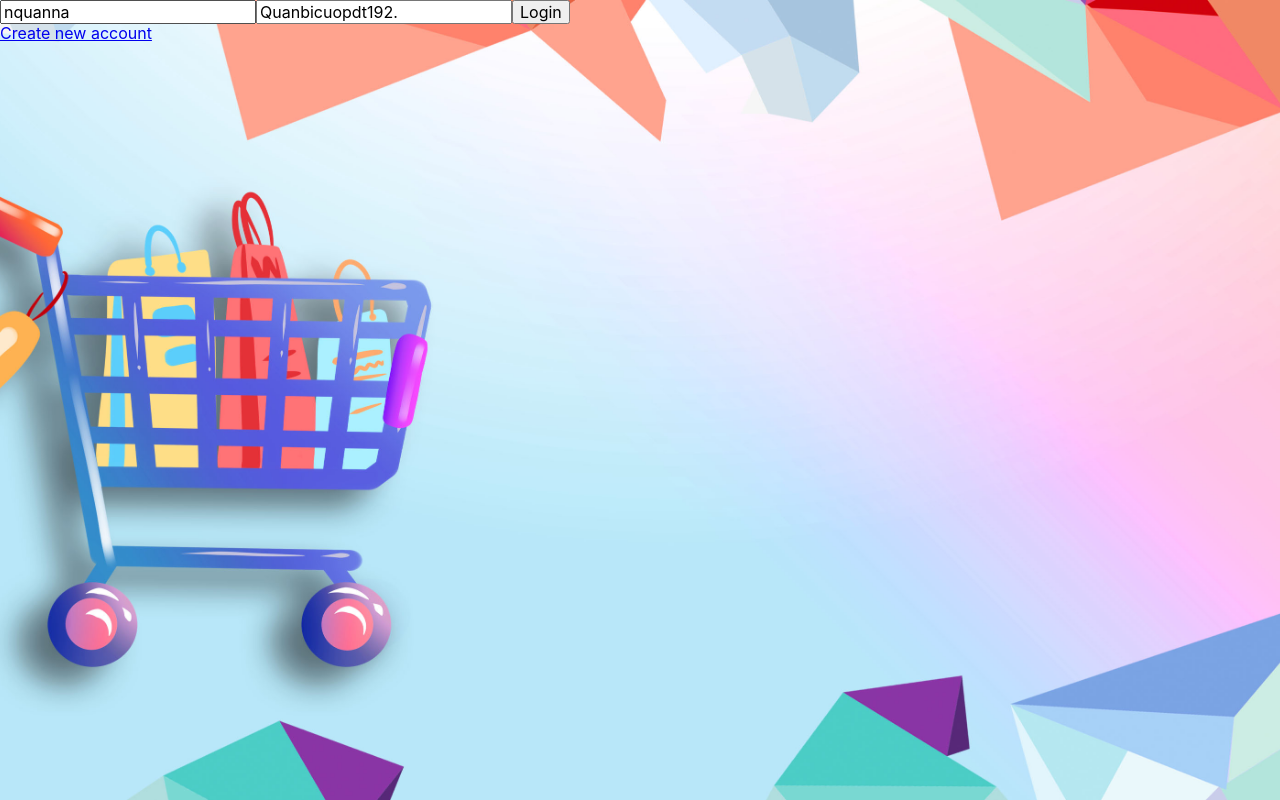
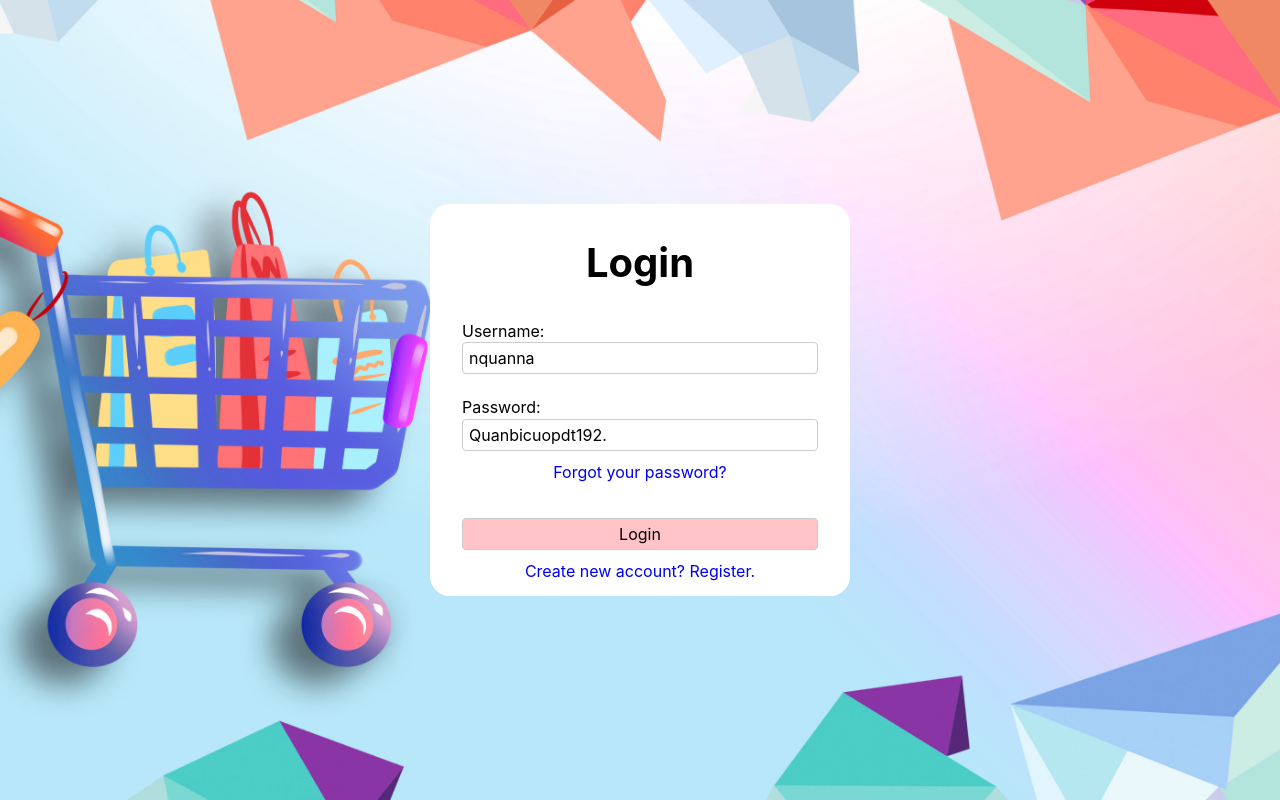
Before and after one commit to nquanna/firstapp, a React (Create React App) app in the folder client/: page /login in a window 1280 px wide. Built offline with nearby package versions, Linux system fonts and the light colour scheme.

Commit message:
scss for auth page - done, well

```diff
--- a/client/src/App.js
+++ b/client/src/App.js
@@ -1,5 +1,6 @@
+import { BrowserRouter as Router, Routes, Route } from "react-router-dom";
+
 import GlobalStyle from "~/components/GlobalStyle";
-import { BrowserRouter as Router, Routes, Route } from "react-router-dom";
 
 import { publicRoutes } from "~/routes";
 
--- /dev/null
+++ b/client/src/components/AuthForm/AuthForm.module.scss
@@ -0,0 +1,73 @@
+:root {
+  --form-group-margin-top: 12px;
+}
+
+.form {
+  display: flex;
+  flex-direction: column;
+  width: 420px;
+  padding: 16px 32px;
+  border-radius: 20px;
+  background-color: white;
+
+  .title {
+    margin-top: 20px;
+    font-size: 2.5rem;
+    font-weight: 700;
+    text-align: center;
+  }
+
+  &-group {
+    display: flex;
+    flex-direction: column;
+  }
+
+  &-group.form-group-username {
+    margin-top: calc(var(--form-group-margin-top) * 3);
+  }
+
+  &-group.form-group-password,
+  &-group.form-group-confirm-password {
+    margin-top: calc(var(--form-group-margin-top) * 2);
+  }
+
+  input {
+    margin-top: 2px;
+    padding: 6px;
+    border: solid 1px #ccc;
+    border-radius: 4px;
+    outline: none;
+  }
+
+  a {
+    margin-top: var(--form-group-margin-top);
+    text-align: center;
+    text-decoration: none;
+  }
+
+  input[type="submit"] {
+    margin-top: calc(var(--form-group-margin-top) * 3);
+    background-color: rgb(255, 195, 200);
+    cursor: pointer;
+    transition: all 0.2s ease;
+
+    &:hover {
+      background-color: rgb(245, 190, 190);
+      opacity: 0.8;
+    }
+  }
+}
+
+/* < TABLET */
+@media all and (max-width: 740px) {
+  .form {
+    width: 360px;
+  }
+}
+
+/* MINI PHONE */
+@media all and (max-width: 400px) {
+  .form {
+    width: 315px;
+  }
+}
--- a/client/src/components/AuthForm/LoginForm.js
+++ b/client/src/components/AuthForm/LoginForm.js
@@ -1,8 +1,14 @@
 import { useReducer, useContext } from "react";
 import { Link } from "react-router-dom";
 
+import style from "./AuthForm.module.scss";
+
 import { authReducer } from "~/reducers";
 import { AuthContext } from "~/contexts";
+
+import classNames from "classnames/bind";
+
+const cx = classNames.bind(style);
 
 function LoginForm() {
   const [authData, dispatch] = useReducer(authReducer, {
@@ -27,24 +33,34 @@ function LoginForm() {
 
   return (
     <>
-      <form onSubmit={handleSubmit}>
+      <form className={cx("form")} onSubmit={handleSubmit}>
+        <div className={cx("title")}>Login</div>
+
+        <div className={cx("form-group", "form-group-username")}>
+          <label htmlFor="username">Username:</label>
           <input
             name="username"
             value={authData.username}
             onChange={handleDispatch}
             placeholder="username"
           />
+        </div>
+        <div className={cx("form-group", "form-group-password")}>
+          <label htmlFor="password">Password:</label>
           <input
             name="password"
             value={authData.password}
             onChange={handleDispatch}
             placeholder="password"
           />
+        </div>
+
+        <Link to="/forgot-password">Forgot your password?</Link>
 
         <input type="submit" value="Login" />
+
+        <Link to="/register">Create new account? Register.</Link>
       </form>
-
-      <Link to="/register">Create new account</Link>
     </>
   );
 }
--- a/client/src/components/AuthForm/RegisterForm.js
+++ b/client/src/components/AuthForm/RegisterForm.js
@@ -1,8 +1,14 @@
 import { useReducer, useContext } from "react";
 import { Link } from "react-router-dom";
 
+import style from "./AuthForm.module.scss";
+
 import { AuthContext } from "~/contexts";
 import { authReducer } from "~/reducers";
+
+import classNames from "classnames/bind";
+
+const cx = classNames.bind(style);
 
 function RegisterForm() {
   const { registerUser } = useContext(AuthContext);
@@ -28,30 +34,48 @@ function RegisterForm() {
 
   return (
     <>
-      <form onSubmit={handleSubmit}>
+      <form className={cx("form")} onSubmit={handleSubmit}>
+        <div className={cx("title")}>Register</div>
+
+        <div className={cx("form-group", "form-group-username")}>
+          <label htmlFor="username">Username:</label>
           <input
+            id="username"
             name="username"
             value={authData.username}
             onChange={handleDispatch}
             placeholder="username"
           />
+        </div>
+
+        <div className={cx("form-group", "form-group-password")}>
+          <label htmlFor="password">Password:</label>
           <input
+            id="password"
             name="password"
             value={authData.password}
             onChange={handleDispatch}
             placeholder="password"
           />
+        </div>
+
+        <div className={cx("form-group", "form-group-confirm-password")}>
+          <label htmlFor="confirmPassword">Confirm password:</label>
           <input
+            id="confirmPassword"
             name="confirmPassword"
             value={authData.confirmPassword}
             onChange={handleDispatch}
             placeholder="confirm password"
           />
+        </div>
+
+        <Link to="/forgot-password">Forgot your password?</Link>
 
         <input type="submit" value="Register" />
+
+        <Link to="/login">Have an account? Sign in.</Link>
       </form>
-
-      <Link to="/login">Have a account</Link>
     </>
   );
 }
--- /dev/null
+++ b/client/src/components/AuthForm/index.js
@@ -0,0 +1,2 @@
+export { default as RegisterForm } from "./RegisterForm";
+export { default as LoginForm } from "./LoginForm";
--- a/client/src/components/GlobalStyle/GlobalStyle.scss
+++ b/client/src/components/GlobalStyle/GlobalStyle.scss
@@ -1,5 +1,16 @@
 @import "normalize.css";
 @import "variables";
+
+* {
+  margin: 0;
+  padding: 0;
+  box-sizing: border-box;
+  font-size: 1rem;
+}
+
+html {
+  font-size: 16px;
+}
 
 .App {
   width: 100%;
--- a/client/src/config/routes.js
+++ b/client/src/config/routes.js
@@ -2,6 +2,7 @@ const routes = {
   home: "/",
   login: "/login",
   register: "/register",
+  forgotPassword: "/forgot-password",
 };
 
 export default routes;
--- a/client/src/pages/AuthPage/authPage.js
+++ b/client/src/pages/AuthPage/authPage.js
@@ -1,7 +1,6 @@
 import classNames from "classnames/bind";
 
-import LoginForm from "~/components/AuthForm/LoginForm";
-import RegisterForm from "~/components/AuthForm/RegisterForm";
+import { LoginForm, RegisterForm } from "~/components/AuthForm";
 
 import style from "./authPage.module.scss";
 
--- a/client/src/pages/AuthPage/authPage.module.scss
+++ b/client/src/pages/AuthPage/authPage.module.scss
@@ -1,4 +1,8 @@
 .landing {
+  display: flex;
+  justify-content: center;
+  align-items: center;
+  position: relative;
   width: 100%;
   height: 100%;
   background: var(--auth-background);
--- a/client/src/routes/routes.js
+++ b/client/src/routes/routes.js
@@ -23,6 +23,10 @@ const publicRoutes = [
       routerPath: "/register",
     },
   },
+  {
+    path: config.routes.forgotPassword,
+    component: null,
+  },
 ];
 
 const privateRoutes = [];
```
Also changed, not shown: client/src/components/GlobalStyle/grid.scss (added, +78 -0 lines). Lines whose indentation alone changed are shown as unchanged.
